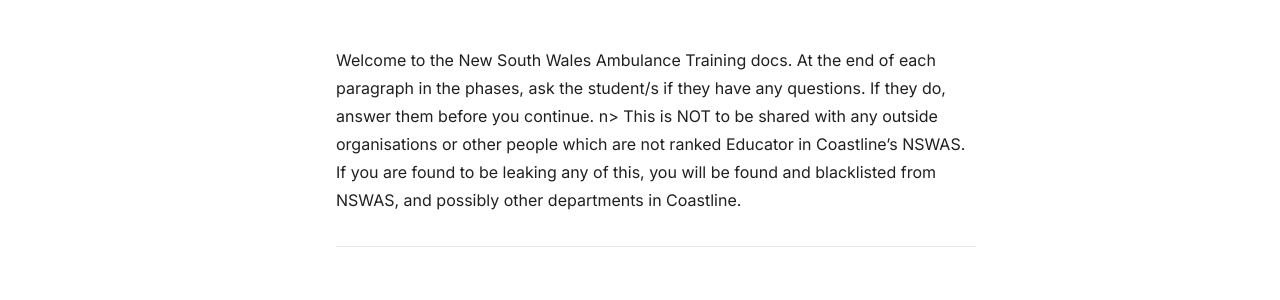
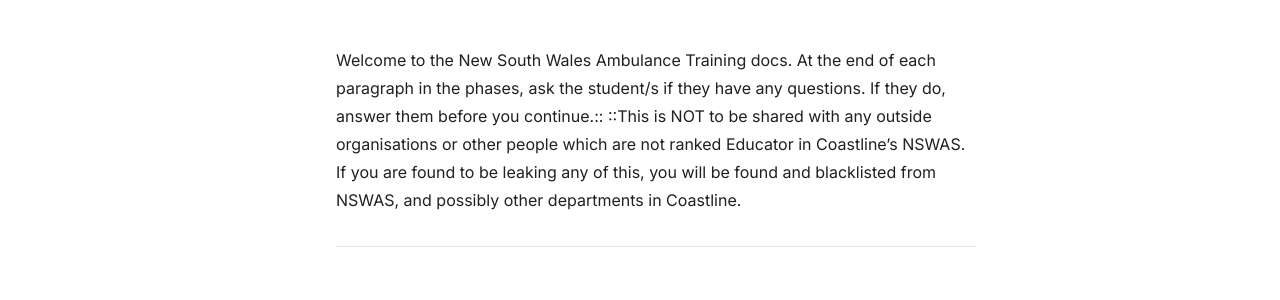
Before and after one commit to NSWAS-Coastline/training-docs, a Sphinx documentation site: the page built from docs/index.rst, in a window 1280 px wide. Shown: the part 194-494 px from the top of the page. Built offline with Sphinx 7.4.7, drawn with Linux system fonts in a browser that asks for light colours; pages that are not in the unit, such as notebooks, are missing from menus.

```diff
--- a/docs/index.rst
+++ b/docs/index.rst
@@ -6,5 +6,5 @@ Welcome to the New South Wales Ambulance Training Documenation
 
    <other_doc_file_name>
    <another_doc_file_name>
-Welcome to the New South Wales Ambulance Training docs. At the end of each paragraph in the phases, ask the student/s if they have any questions. If they do, answer them before you continue.
-\n> This is NOT to be shared with any outside organisations or other people which are not ranked Educator in Coastline's NSWAS. If you are found to be leaking any of this, you will be found and blacklisted from NSWAS, and possibly other departments in Coastline.
+Welcome to the New South Wales Ambulance Training docs. At the end of each paragraph in the phases, ask the student/s if they have any questions. If they do, answer them before you continue.::
+::This is NOT to be shared with any outside organisations or other people which are not ranked Educator in Coastline's NSWAS. If you are found to be leaking any of this, you will be found and blacklisted from NSWAS, and possibly other departments in Coastline.
```
